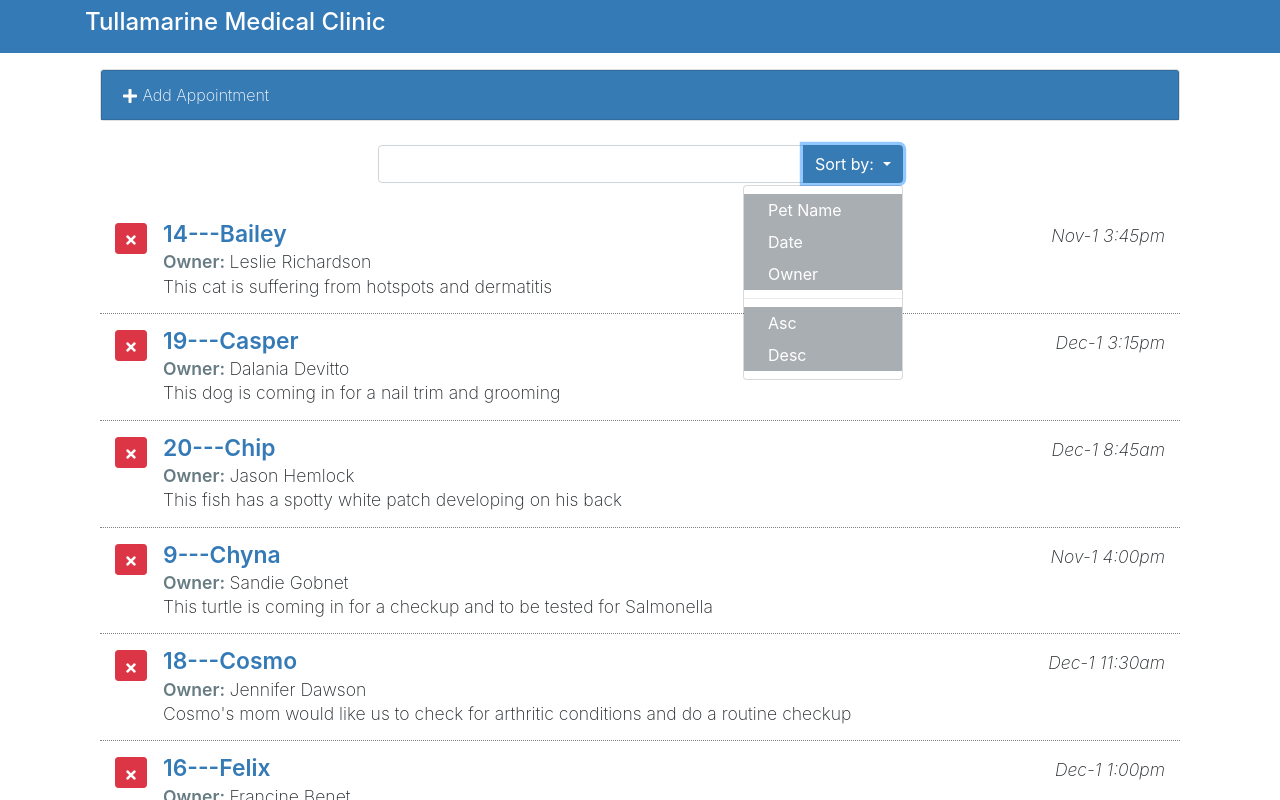
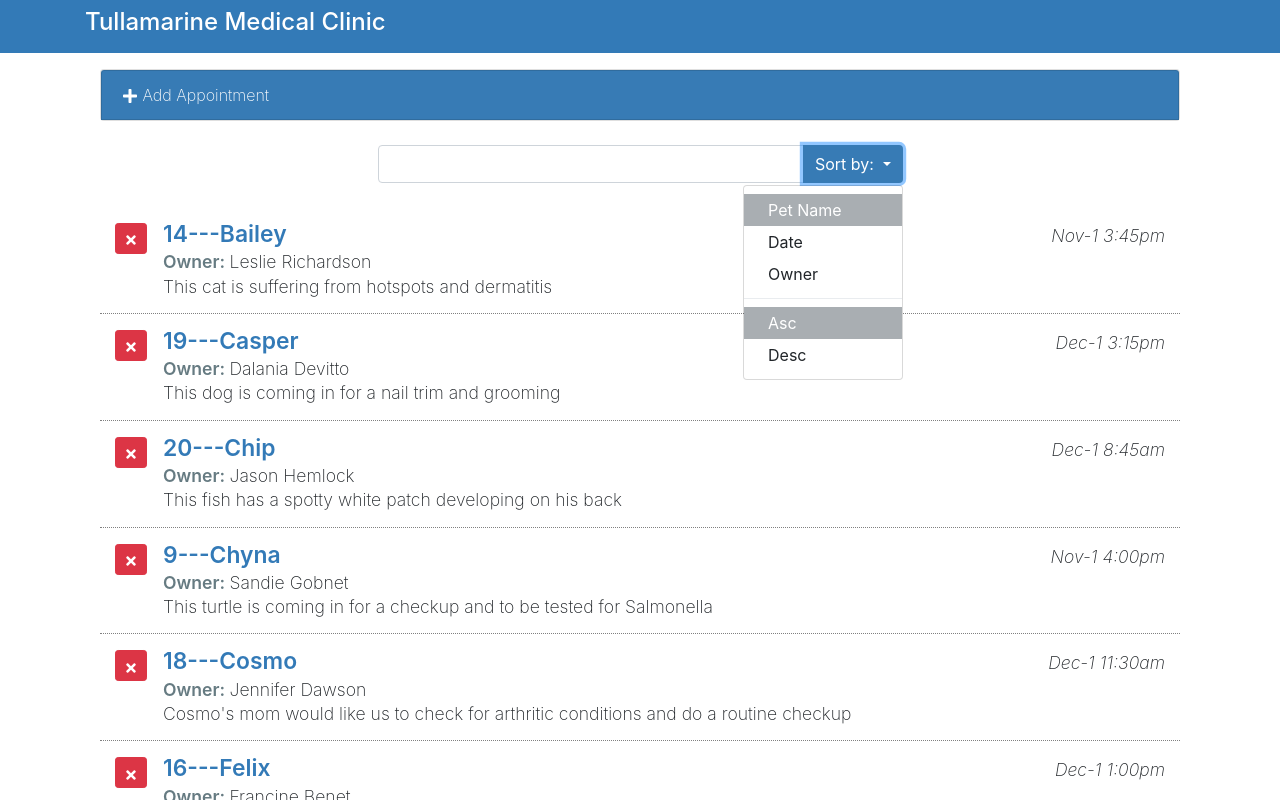
Before and after one commit to DevSadaqat/OnlineAppointmentManager, a React (Create React App) app: page / in a window 1280 px wide. Both pictures are taken after a click on the button "Sort by:". Shown: the top 800 px of the page. Built offline with nearby package versions, Linux system fonts and the light colour scheme.

Commit message:
Sorting list bug fixed

```diff
--- a/src/components/App.js
+++ b/src/components/App.js
@@ -19,7 +19,9 @@
     };
     this.deleteAppointment = this.deleteAppointment.bind(this);
     this.toggleForm = this.toggleForm.bind(this);
+    this.changeOrder = this.changeOrder.bind(this);
     this.addAppointment = this.addAppointment.bind(this);
+
   }
 
   toggleForm() {
@@ -27,6 +29,13 @@
       formDisplay: !this.state.formDisplay
     });
   }
+
+ changeOrder(order, dir) {
+   this.setState({
+     orderBy: order,
+     orderDir: dir
+   });
+ }
 
   addAppointment(apt) {
     let tempApts = this.state.myAppointments;
@@ -94,6 +103,7 @@
                 <SearchAppointments
                 orderBy = {this.state.orderBy}
                 orderDir = {this.state.orderDir}
+                changeOrder={this.changeOrder}
                 />
                 <ListAppointments
                   appointments={filterApts}
--- a/src/components/SearchAppointments.js
+++ b/src/components/SearchAppointments.js
@@ -2,7 +2,6 @@
 
 class SearchAppointments extends Component {
     render() {
-
         return (
         <div className="search-appointments row justify-content-center my-4">
           <div className="col-md-6">
@@ -26,24 +25,35 @@
 
                 <div className="sort-menu dropdown-menu dropdown-menu-right">
                   <button className={'sort-by dropdown-item ' +
-                  (this.props.orderBy === 'petName' ? 'active': '')} href="#">
+                  (this.props.orderBy === 'petName' ? 'active': '')
+                }
+                onClick={ e => this.props.changeOrder('petName', this.props.orderDir)}
+                  href="#">
                     Pet Name
                   </button>
                   <button className={'sort-by dropdown-item ' +
-                  (this.props.orderBy === 'petName' ? 'active': '')} href="#">
+                  (this.props.orderBy === 'aptDate' ? 'active': '')}
+                 onClick={e => this.props.changeOrder('aptDate', this.props.orderDir)}
+                  href="#">
                     Date
                   </button>
                   <button className={'sort-by dropdown-item ' +
-                  (this.props.orderBy === 'petName' ? 'active': '')} href="#">
+                  (this.props.orderBy === 'ownerName' ? 'active': '')}
+                  onClick={e => this.props.changeOrder('ownerName', this.props.orderDir)}
+                  href="#">
                     Owner
                   </button>
                   <div role="separator" className="dropdown-divider" />
                   <button className={'sort-by dropdown-item ' +
-                  (this.props.orderBy === 'petName' ? 'active': '')} href="#">
+                  (this.props.orderDir === 'asc' ? 'active': '')}
+                  onClick={e =>this.props.changeOrder(this.props.orderBy, 'asc')}
+                  href="#">
                     Asc
                   </button>
                   <button className={'sort-by dropdown-item ' +
-                  (this.props.orderBy === 'petName' ? 'active': '')} href="#">
+                  (this.props.orderDir === 'desc' ? 'active': '')}
+                  onClick={e =>this.props.changeOrder(this.props.orderBy, 'desc')}
+                  href="#">
                     Desc
                   </button>
                 </div>
```
